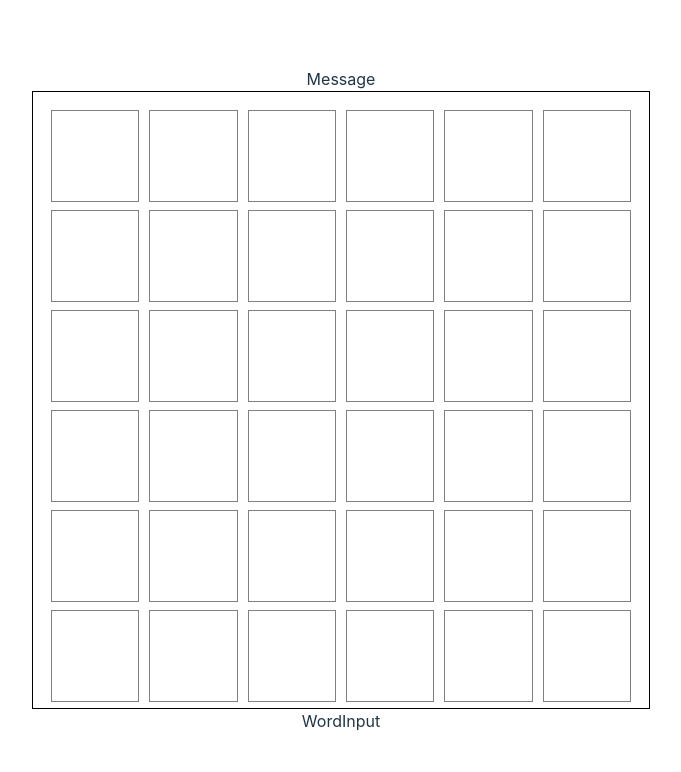
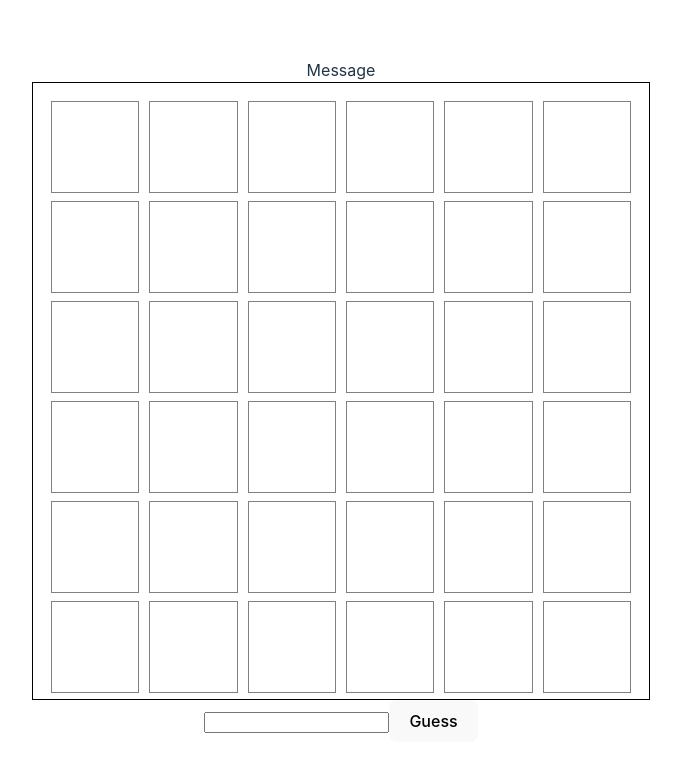
Before and after one commit to yeshengliu/wordle, a React (Vite) app: page / in a window 1280 px wide. Shown: the top 772 px of the page, without its empty margins (299-980 px from the left). Built offline with nearby package versions, Linux system fonts and the light colour scheme.

Commit message:
added function to show input word onto board

```diff
--- a/src/App.jsx
+++ b/src/App.jsx
@@ -9,10 +9,21 @@ export const AppContext = createContext();
 
 function App() {
   const [board, setBoard] = useState(boardNormalDefault);
+  const [inputValue, setInputValue] = useState("");
+  const [currAttempt, setCurrAttempt] = useState(0);
 
   return (
     <div className="App">
-      <AppContext.Provider value={{ board, setBoard }}>
+      <AppContext.Provider
+        value={{
+          board,
+          setBoard,
+          inputValue,
+          setInputValue,
+          currAttempt,
+          setCurrAttempt,
+        }}
+      >
         <Message />
         <BoardNormal />
         <WordInput />
--- a/src/components/WordInput.jsx
+++ b/src/components/WordInput.jsx
@@ -1,7 +1,35 @@
 import React from "react";
+import { AppContext } from "../App";
 
 function WordInput() {
-  return <div>WordInput</div>;
+  const {
+    board,
+    setBoard,
+    inputValue,
+    setInputValue,
+    currAttempt,
+    setCurrAttempt,
+  } = React.useContext(AppContext);
+
+  function handleChange(e) {
+    setInputValue(e.target.value.toUpperCase());
+  }
+
+  function handleClick() {
+    const newBoard = [...board];
+    for (let i = 0; i < 6; i++) {
+      newBoard[currAttempt][i] = inputValue[i];
+    }
+    setBoard(newBoard);
+    setCurrAttempt(currAttempt + 1);
+    setInputValue("");
+  }
+  return (
+    <div className="worldInput">
+      <input type="text" value={inputValue} onChange={handleChange} />
+      <button onClick={handleClick}>Guess</button>
+    </div>
+  );
 }
 
 export default WordInput;
```
